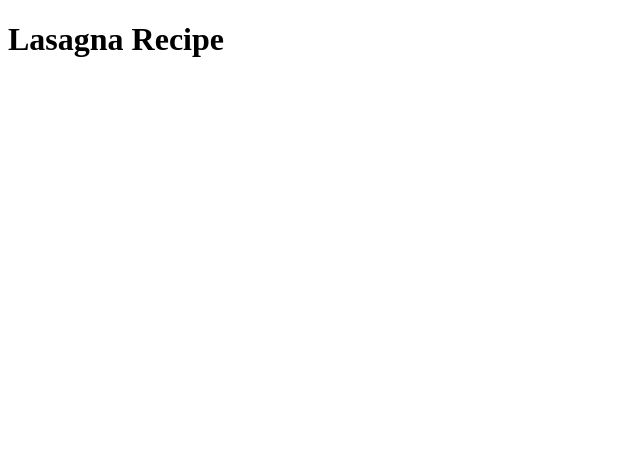
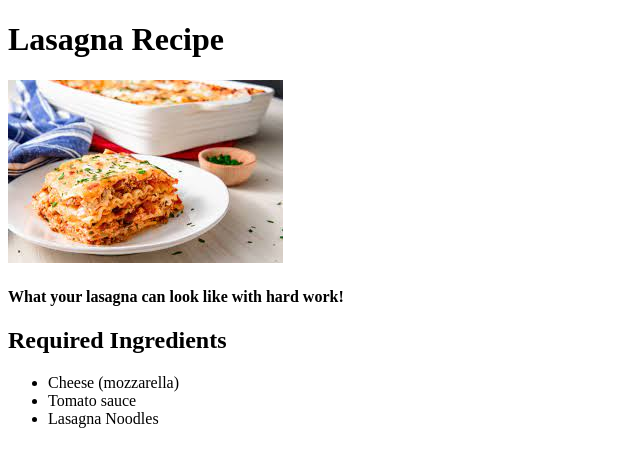
Before and after one commit to ljs294/odin-recipes, a plain HTML site: page recipes/lasagna.html in a window 1280 px wide. Shown: the whole page, without its empty margins (0-640 px from the left). Drawn offline with Linux system fonts and the light colour scheme.

Commit message:
Add ingredients to lasagna

```diff
--- a/recipes/lasagna.html
+++ b/recipes/lasagna.html
@@ -8,5 +8,13 @@
 </head>
 <body>
     <h1>Lasagna Recipe</h1>
+    <img src="../images/lasagna.jpeg" alt="A picture of some delicious lasagna">
+    <h4>What your lasagna can look like with hard work!</h4>
+    <h2>Required Ingredients</h2>
+    <ul>
+        <li>Cheese (mozzarella)</li>
+        <li>Tomato sauce</li>
+        <li>Lasagna Noodles</li>
+    </ul>
 </body>
 </html>
```
